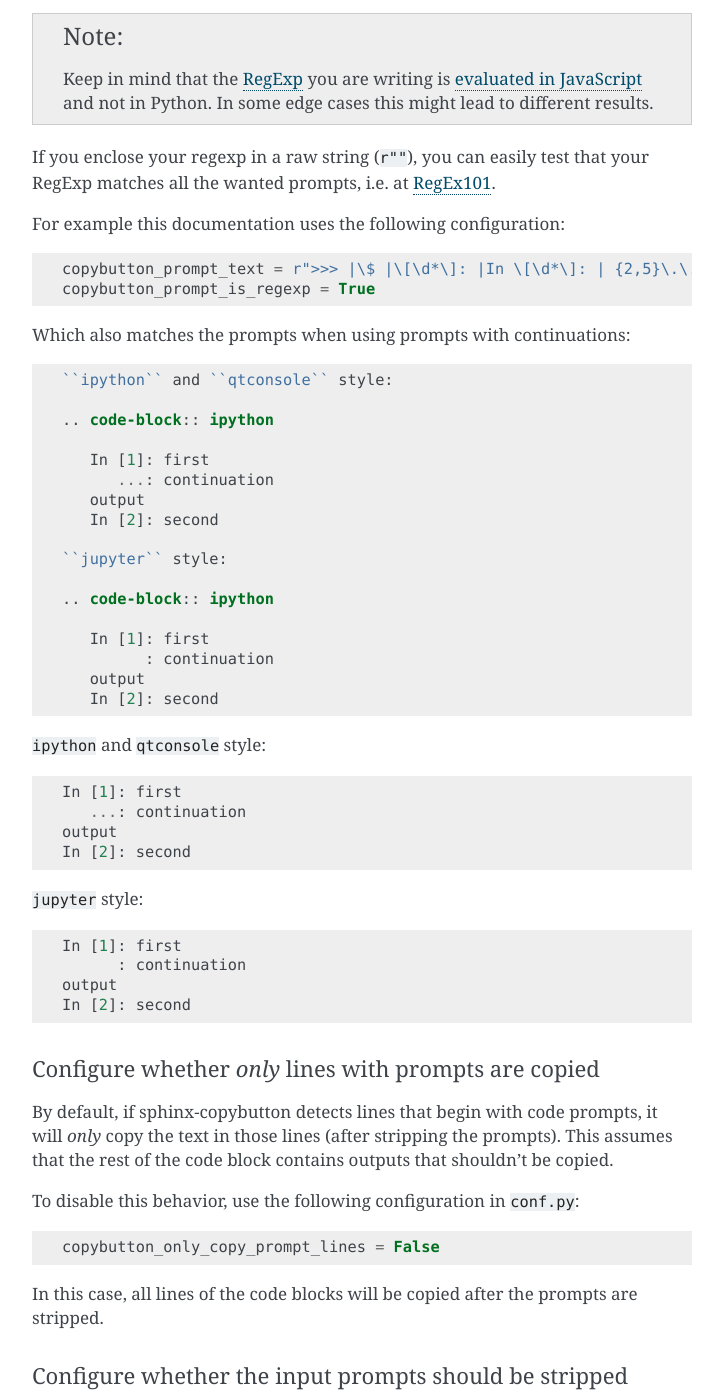
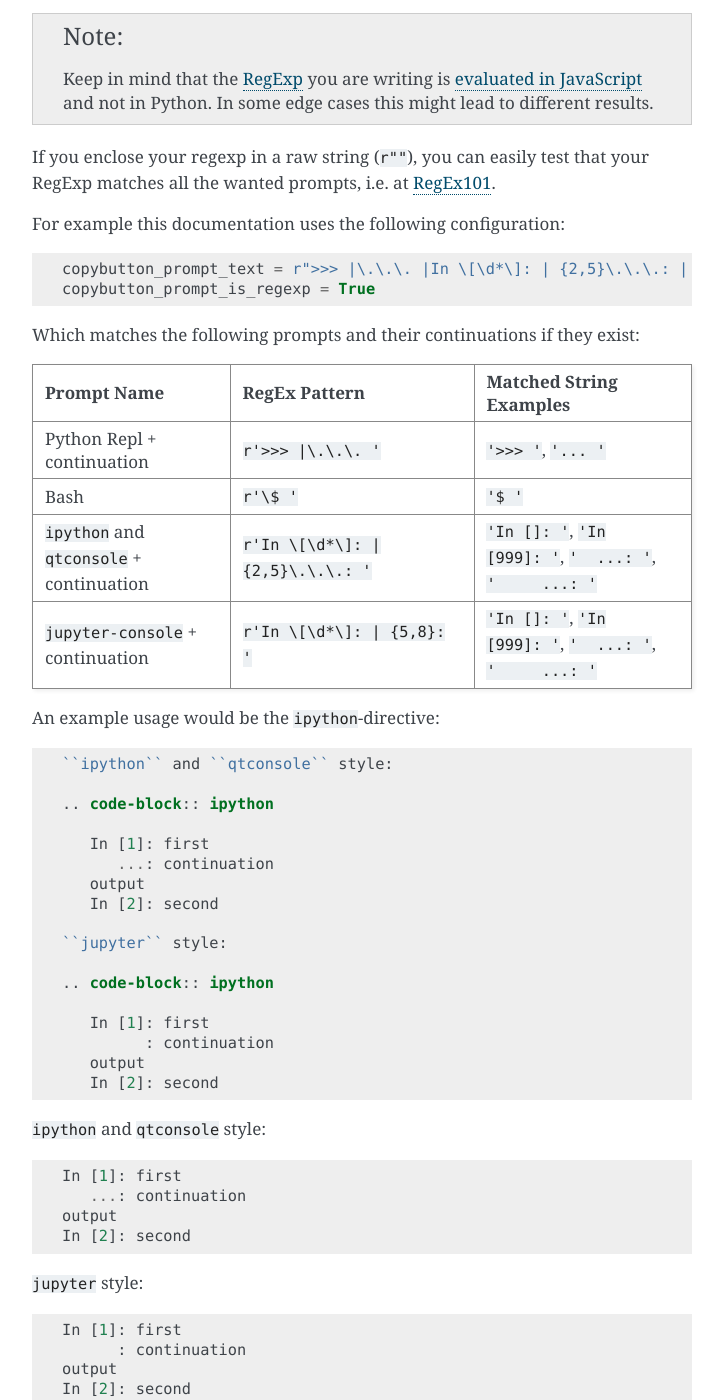
Before and after one commit to executablebooks/sphinx-copybutton, a Sphinx documentation site: the page built from doc/index.rst, in a window 1280 px wide and 1400 px high, scrolled down 2821 px. Shown: the whole window, without its empty margins (388-1112 px from the left). Built offline with Sphinx 7.4.7, drawn with Linux system fonts in a browser that asks for light colours; some of the changed text lies outside the part shown.

Commit message:
👌 IMPROVE: Add default python repl continuation regex (#91)

```diff
--- a/doc/conf.py
+++ b/doc/conf.py
@@ -98,7 +98,7 @@ html_static_path = ["_static"]
 # html_sidebars = {}
 
 # CopyButton configuration
-copybutton_prompt_text = r">>> |\$ |\[\d*\]: |In \[\d*\]: | {2,5}\.\.\.: | {5,8}: "
+copybutton_prompt_text = r">>> |\.\.\. |\$ |In \[\d*\]: | {2,5}\.\.\.: | {5,8}: "
 copybutton_prompt_is_regexp = True
 # Switches for testing but shouldn't be activated in the live docs
 # copybutton_only_copy_prompt_lines = False
--- a/doc/index.rst
+++ b/doc/index.rst
@@ -161,16 +161,38 @@ If your prompts are more complex than a single string, then you can use a regexp
 
 If you enclose your regexp in a raw string (``r""``),
 you can easily test that your RegExp matches all the wanted prompts,
-i.e. at `RegEx101 <https://regex101.com>`_.
+i.e. at `RegEx101`_.
 
 For example this documentation uses the following configuration:
 
 .. code-block:: python
 
-   copybutton_prompt_text = r">>> |\$ |\[\d*\]: |In \[\d*\]: | {2,5}\.\.\.: | {5,8}: "
+   copybutton_prompt_text = r">>> |\.\.\. |In \[\d*\]: | {2,5}\.\.\.: | {5,8}: "
    copybutton_prompt_is_regexp = True
 
-Which also matches the prompts when using prompts with continuations:
+Which matches the following prompts and their continuations if they exist:
+
+.. list-table::
+   :widths: 30 37 33
+   :header-rows: 1
+
+   * - Prompt Name
+     - RegEx Pattern
+     - Matched String Examples
+   * - Python Repl + continuation
+     - ``r'>>> |\.\.\. '``
+     - ``'>>> '``, ``'... '``
+   * - Bash
+     - ``r'\$ '``
+     - ``'$ '``
+   * - ``ipython`` and ``qtconsole`` + continuation
+     - ``r'In \[\d*\]: | {2,5}\.\.\.: '``
+     - ``'In []: '``, ``'In [999]: '``, ``'  ...: '``, ``'     ...: '``
+   * - ``jupyter-console`` + continuation
+     - ``r'In \[\d*\]: | {5,8}: '``
+     - ``'In []: '``, ``'In [999]: '``, ``'  ...: '``, ``'     ...: '``
+
+An example usage would be the ``ipython``-directive:
 
 .. code-block:: restructuredtext
 
@@ -209,6 +231,10 @@ Which also matches the prompts when using prompts with continuations:
          : continuation
    output
    In [2]: second
+
+If you want a detailed explanation how the RegEx's work you can also use `RegEx101`_ and read the ``Explanation`` sidebar.
+
+.. _RegEx101: https://regex101.com
 
 
 Configure whether *only* lines with prompts are copied
```
